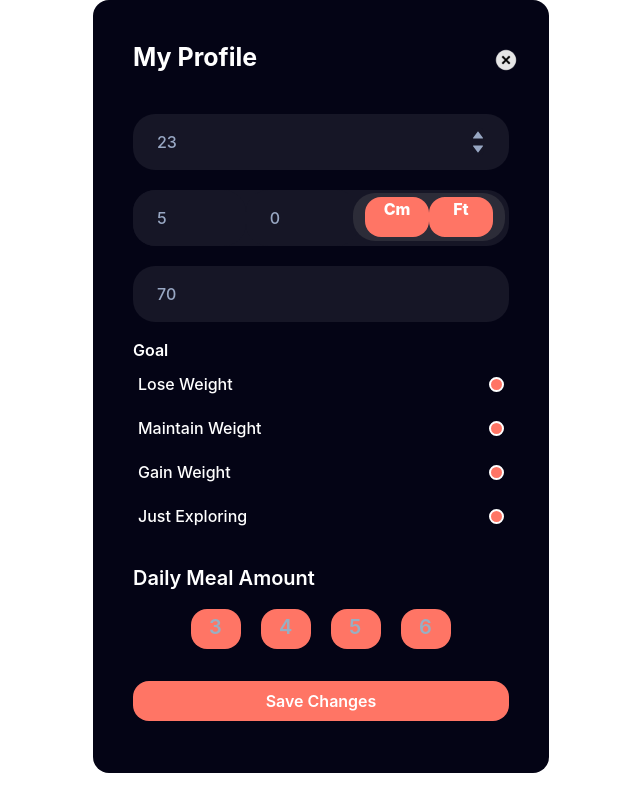
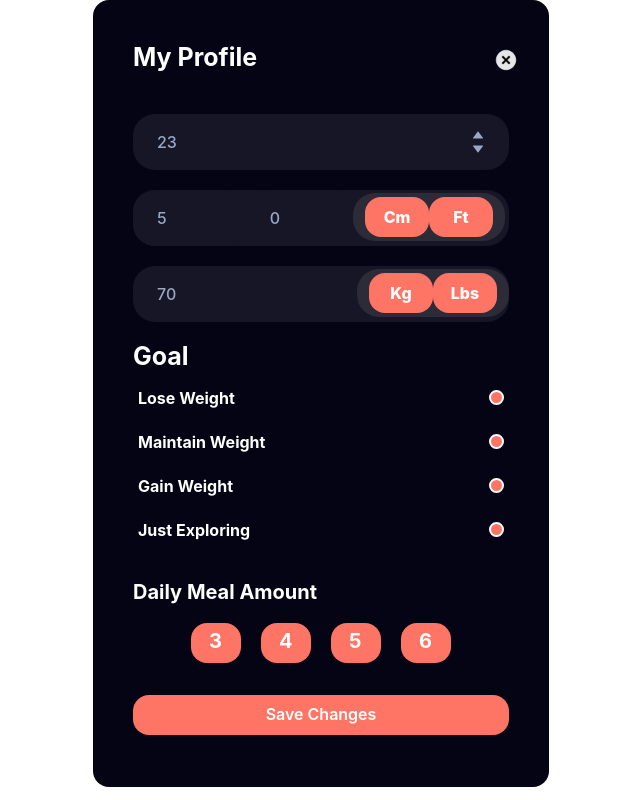
Before and after one commit to abubakrsaddique/Reset-app, a React (Create React App) app: page /profileform in a window 1280 px wide. Shown: the whole page, without its empty margins (319-959 px from the left). Built offline with nearby package versions, Linux system fonts and the light colour scheme.

Commit message:
12th commit

```diff
--- a/src/App.js
+++ b/src/App.js
@@ -8,16 +8,16 @@ import ProfileForm from "./Components/ProfileForm/ProfileForm";
 
 function App() {
   return (
-    // <Router>
-    //   <Routes>
-    //     <Route path="/" element={<Banner />} />
-    //     <Route path="/login" element={<Login />} />
-    //     <Route path="/signup" element={<Signup />} />
-    //     <Route path="/banner" element={<Banner />} />
-    //   </Routes>
-    // </Router>
-    // <Dashboard />
-    <ProfileForm />
+    <Router>
+      <Routes>
+        <Route path="/" element={<Banner />} />
+        <Route path="/login" element={<Login />} />
+        <Route path="/signup" element={<Signup />} />
+        <Route path="/dashboard" element={<Dashboard />} />
+        <Route path="/profileform" element={<ProfileForm />} />
+        <Route path="/banner" element={<Banner />} />
+      </Routes>
+    </Router>
   );
 }
 
--- a/src/Components/Banner/banner.css
+++ b/src/Components/Banner/banner.css
@@ -7,6 +7,17 @@
 
 .banner-content {
   color: white;
+}
+
+.banner-content video {
+  width: 100%;
+  height: auto;
+  position: fixed;
+  top: 0;
+  left: 0;
+}
+.mob {
+  display: none;
 }
 
 .banner-text {
@@ -53,3 +64,48 @@
 .banner-content img {
   cursor: pointer;
 }
+
+@media only screen and (max-width: 768px) {
+  .banner-content {
+    padding: 0;
+    position: relative;
+  }
+
+  .banner-content video {
+    width: 100%;
+    height: 100vh;
+    object-fit: cover;
+    position: absolute;
+    top: 0;
+    left: 0;
+    z-index: -1;
+  }
+  .darkmode {
+    display: none;
+  }
+
+  .screen {
+    display: none;
+  }
+  .mob {
+    display: flex;
+    margin-left: 92%;
+    display: flex;
+    width: 20%;
+  }
+  .fitness-heading {
+    font-size: 80px;
+  }
+
+  .culture-heading {
+    font-size: 90px;
+  }
+
+  .font-normal {
+    font-size: 14px;
+  }
+
+  .button-wrapper {
+    flex-direction: column;
+  }
+}
--- a/src/Components/Dashboard/Dashboard.jsx
+++ b/src/Components/Dashboard/Dashboard.jsx
@@ -1,11 +1,24 @@
-import { Flex, Box, Button, Image, Text, Divider } from "@chakra-ui/react";
 import reset from "../../Components/video/reset.png";
 import image3 from "../../Components/video/7.webp";
 import appleLogo from "../../Components/video/apple.webp";
 import googleLogo from "../../Components/video/google.png";
 import "./dashboard.css";
-
+import {
+  Box,
+  Button,
+  Flex,
+  Text,
+  Image,
+  Divider,
+  Modal,
+  ModalOverlay,
+  ModalContent,
+  ModalBody,
+} from "@chakra-ui/react";
+import { useDisclosure } from "@chakra-ui/react";
+import ProfileForm from "../ProfileForm/ProfileForm";
 function Dashboard() {
+  const { isOpen, onOpen, onClose } = useDisclosure();
   return (
     <div style={{ backgroundColor: "rgb(4,4,21)", height: "200vh" }}>
       <main>
@@ -264,6 +277,7 @@ function Dashboard() {
                     _hover="none"
                     marginLeft="63.5%"
                     cursor="pointer"
+                    onClick={onOpen}
                   >
                     Edit
                   </Button>
@@ -275,6 +289,15 @@ function Dashboard() {
                   mt="6"
                   boxShadow="0px 4px 10px rgba(0, 0, 0, 0.1)"
                 >
+                  <Modal isOpen={isOpen} onClose={onClose}>
+                    <ModalOverlay />
+                    <ModalContent background="none">
+                      <ModalBody>
+                        <ProfileForm onClose={onClose} />
+                      </ModalBody>
+                    </ModalContent>
+                  </Modal>
+
                   <Flex wrap="wrap" justify="between" alignItems="center">
                     <Text
                       fontSize="15px"
--- a/src/Components/ProfileForm/ProfileForm.jsx
+++ b/src/Components/ProfileForm/ProfileForm.jsx
@@ -12,10 +12,10 @@ import {
 } from "@chakra-ui/react";
 import close from "../video/close.png";
 
-function ProfileForm() {
+function ProfileForm({ onClose }) {
   return (
     <Box>
-      <Flex align="center" justify="center">
+      <Flex align="center" justify="center" background="none">
         <Box
           w="full"
           maxW="456px"
@@ -40,6 +40,7 @@ function ProfileForm() {
               position="absolute"
               top="40px"
               right="15px"
+              onClick={onClose}
             >
               <img
                 alt=""
@@ -172,6 +173,7 @@ function ProfileForm() {
                     textAlign="center"
                     justify="center"
                     align="center"
+                    lineHeight="40px"
                   >
                     Cm
                   </Box>
@@ -190,11 +192,14 @@ function ProfileForm() {
                     textAlign="center"
                     justify="center"
                     align="center"
+                    lineHeight="40px"
                   >
                     Ft
                   </Box>
                 </Flex>
               </Box>
+              <Box position="relative">
+                <Flex align="center">
                   <Input
                     required
                     placeholder="Weight"
@@ -213,8 +218,61 @@ function ProfileForm() {
                     border="none"
                     marginTop="20px"
                   />
+                  <Flex
+                    position="absolute"
+                    right="0"
+                    bottom="5px"
+                    rounded="22px"
+                    bg="rgb(44, 44, 56)"
+                    py="1"
+                    px="2"
+                    alignItems="center"
+                  >
+                    <Box
+                      ml="4px"
+                      flex="1"
+                      h="40px"
+                      w="64px"
+                      cursor="pointer"
+                      rounded="16px"
+                      color="white"
+                      bg="rgb(255,117,101)"
+                      darkBg="accent"
+                      darkColor="white"
+                      fontWeight="extrabold"
+                      fontSize="16px"
+                      textAlign="center"
+                      justify="center"
+                      align="center"
+                      lineHeight="40px"
+                    >
+                      Kg
+                    </Box>
+                    <Box
+                      mr="4px"
+                      flex="1"
+                      h="40px"
+                      w="64px"
+                      cursor="pointer"
+                      rounded="16px"
+                      color="white"
+                      bg="rgb(255,117,101)"
+                      darkBg="#1E2534"
+                      fontWeight="extrabold"
+                      fontSize="16px"
+                      textAlign="center"
+                      justify="center"
+                      align="center"
+                      lineHeight="40px"
+                    >
+                      Lbs
+                    </Box>
+                  </Flex>
+                </Flex>
+              </Box>
+
               <Flex flexDir="column" my="4">
-                <Text fontSize="16px" fontWeight="semibold" color="white">
+                <Text fontSize="25px" fontWeight="bold" color="white">
                   Goal
                 </Text>
                 <Flex
@@ -226,7 +284,9 @@ function ProfileForm() {
                   fontSize="16px"
                   fontWeight="medium"
                 >
-                  <Text color="white">Lose Weight</Text>
+                  <Text color="white" fontWeight="bold">
+                    Lose Weight
+                  </Text>
                   <Box
                     h="15px"
                     w="15px"
@@ -245,7 +305,9 @@ function ProfileForm() {
                   fontSize="16px"
                   fontWeight="medium"
                 >
-                  <Text color="white">Maintain Weight</Text>
+                  <Text color="white" fontWeight="bold">
+                    Maintain Weight
+                  </Text>
                   <Box
                     h="15px"
                     w="15px"
@@ -264,7 +326,9 @@ function ProfileForm() {
                   fontSize="16px"
                   fontWeight="medium"
                 >
-                  <Text color="white">Gain Weight</Text>
+                  <Text color="white" fontWeight="bold">
+                    Gain Weight
+                  </Text>
                   <Box
                     h="15px"
                     w="15px"
@@ -283,7 +347,9 @@ function ProfileForm() {
                   fontSize="16px"
                   fontWeight="medium"
                 >
-                  <Text color="white">Just Exploring</Text>
+                  <Text color="white" fontWeight="bold">
+                    Just Exploring
+                  </Text>
                   <Box
                     h="15px"
                     w="15px"
@@ -295,12 +361,7 @@ function ProfileForm() {
                 </Flex>
               </Flex>
               <Box>
-                <Text
-                  fontSize="20px"
-                  fontWeight="semibold"
-                  mt="25px"
-                  color="white"
-                >
+                <Text fontSize="20px" fontWeight="bold" mt="25px" color="white">
                   Daily Meal Amount
                 </Text>
                 <Flex align="center" justify="center" gap="20px" mt="4">
@@ -313,11 +374,10 @@ function ProfileForm() {
                     justify="center"
                     rounded="16px"
                     fontSize="20px"
-                    fontWeight="semibold"
+                    fontWeight="bold"
                     bg="rgb(255,117,101)"
-                    darkBg="#161626"
                     paddingTop="3px"
-                    color="#98AFC3"
+                    color="white"
                     paddingLeft="18px"
                   >
                     3
@@ -331,10 +391,9 @@ function ProfileForm() {
                     justify="center"
                     rounded="16px"
                     fontSize="20px"
-                    fontWeight="semibold"
+                    fontWeight="bold"
                     bg="rgb(255,117,101)"
-                    darkBg="#161626"
-                    color="#98AFC3"
+                    color="white"
                     paddingLeft="18px"
                     paddingTop="3px"
                   >
@@ -350,11 +409,10 @@ function ProfileForm() {
                     rounded="16px"
                     paddingTop="3px"
                     fontSize="20px"
-                    fontWeight="semibold"
+                    fontWeight="bold"
                     bg="rgb(255,117,101)"
-                    darkBg="#161626"
                     paddingLeft="18px"
-                    color="#98AFC3"
+                    color="white"
                   >
                     5
                   </Box>
@@ -369,10 +427,9 @@ function ProfileForm() {
                     justify="center"
                     rounded="16px"
                     fontSize="20px"
-                    fontWeight="semibold"
+                    fontWeight="bold"
                     bg="rgb(255,117,101)"
-                    darkBg="#161626"
-                    color="#98AFC3"
+                    color="white"
                   >
                     6
                   </Box>
```
Also changed, not shown: src/Components/Banner/Banner.jsx (+62 -7 lines), src/Components/video/closee.png (deleted), src/Components/video/googleplay.png (deleted). Lines whose indentation alone changed are shown as unchanged.
